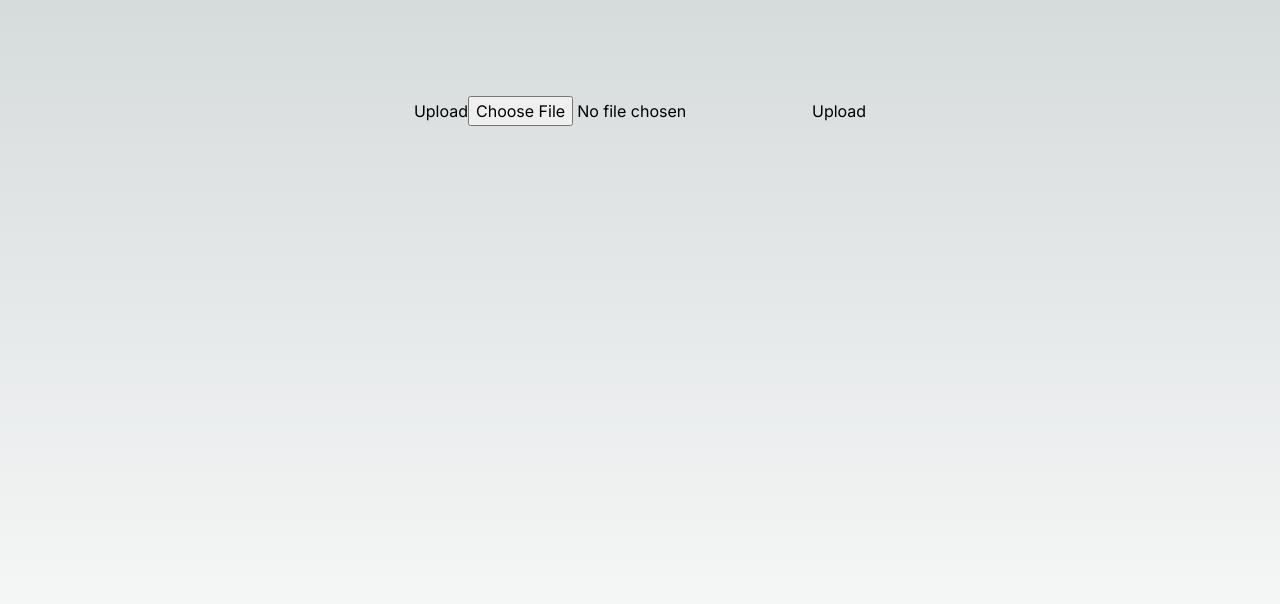
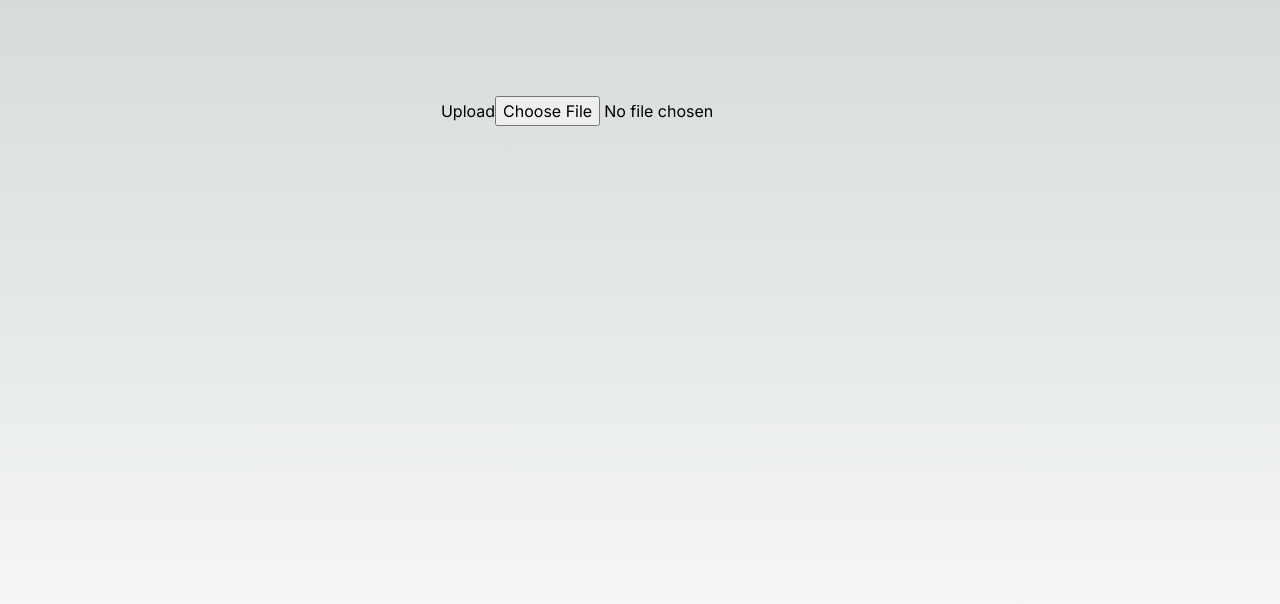
Before and after one commit to yishiuwu/SAM2-Web-DEMO, a Next.js app in the folder frontend/: page / in a window 1280 px wide. Shown: the top 604 px of the page. Built offline with nearby package versions, Linux system fonts and the light colour scheme.

Commit message:
docker update

```diff
--- a/frontend/src/components/ImageUpload.tsx
+++ b/frontend/src/components/ImageUpload.tsx
@@ -7,7 +7,7 @@ import getConfig from 'next/config';
 const APP_URL = process.env.api_URL;
 
 export default function ImageUpload() {
-    const [image, setImage] = useState(File.prototype);
+    // const [image, setImage] = useState(File.prototype);
     const [imageSrc, setImageSrc] = useState('');
     const [message, setMessage] = useState('');
     const [prompt, setPrompt] = useState('');
@@ -23,11 +23,12 @@ export default function ImageUpload() {
     const handleFileChange = (e:ChangeEvent<HTMLInputElement>) => {
         const file = e.target.files?.item(0);
         if (file) {
-            setImage(file);
+            // setImage(file);
+            handleUpload(file);
         }
     };
 
-    const handleUpload = async () => {
+    const handleUpload = async (image:File) => {
         if (!image) {
             setMessage('Please select a file.');
             return;
@@ -101,7 +102,6 @@ export default function ImageUpload() {
                 // ref={hiddenFileInput}
                 // style={{display:'none'}}
             />
-            <button onClick={handleUpload}>Upload</button>
             {imageSrc &&
                 (<>
                 <img src={imageSrc} width={300} height={300}/>
```
Also changed, not shown: 1 other file (tests, documents, lock files or other folders).
